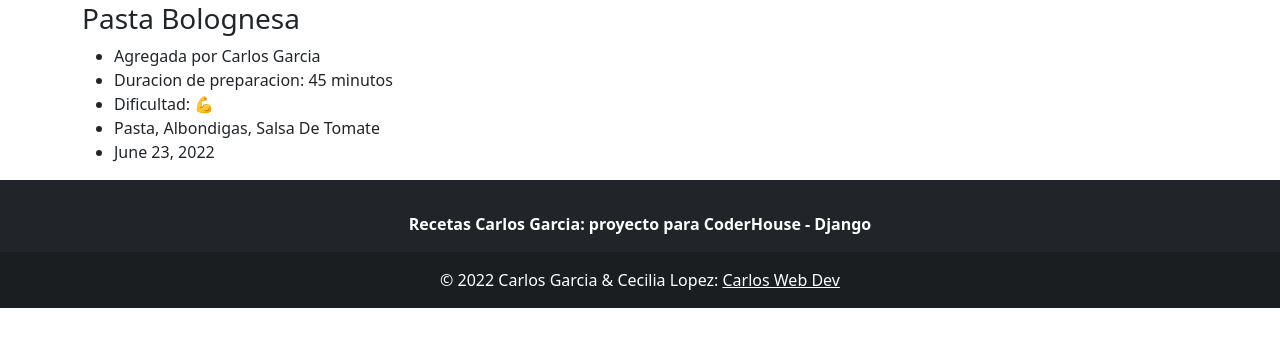
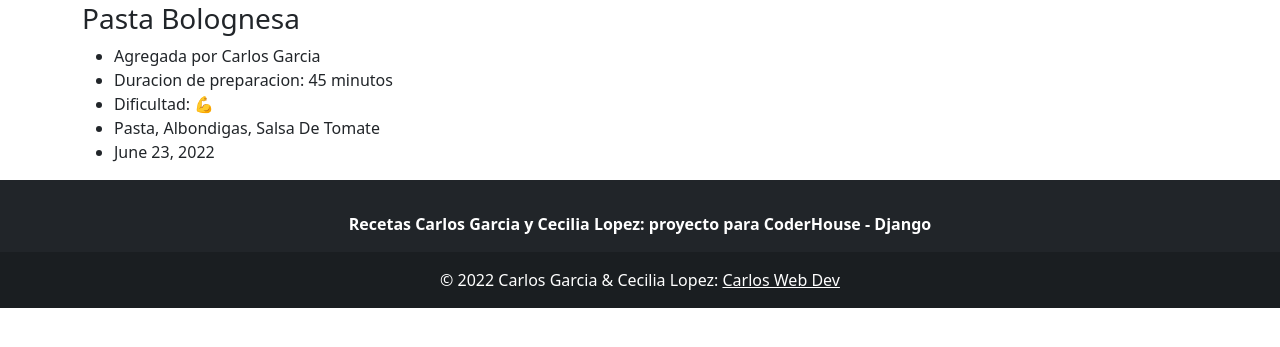
Before and after one commit to CarlosGarciaWeb/Django-recetas, a Django app: page / in a window 1280 px wide. Shown: the part 156-503 px from the top of the page. Run offline with Django 4.2, Linux system fonts and the light colour scheme; data comes from the database, SQL or seed files in the repository; data that the repository does not hold is empty.

Commit message:
add cecilia to base

```diff
--- a/my_app/templates/my_app/base.html
+++ b/my_app/templates/my_app/base.html
@@ -51,7 +51,7 @@
           <!--Grid column-->
           <div class="col-auto">
             <p class="pt-2">
-              <strong>Recetas Carlos Garcia: proyecto para CoderHouse - Django</strong>
+              <strong>Recetas Carlos Garcia y Cecilia Lopez: proyecto para CoderHouse - Django</strong>
             </p>
           </div>
           <!--Grid column-->
```
